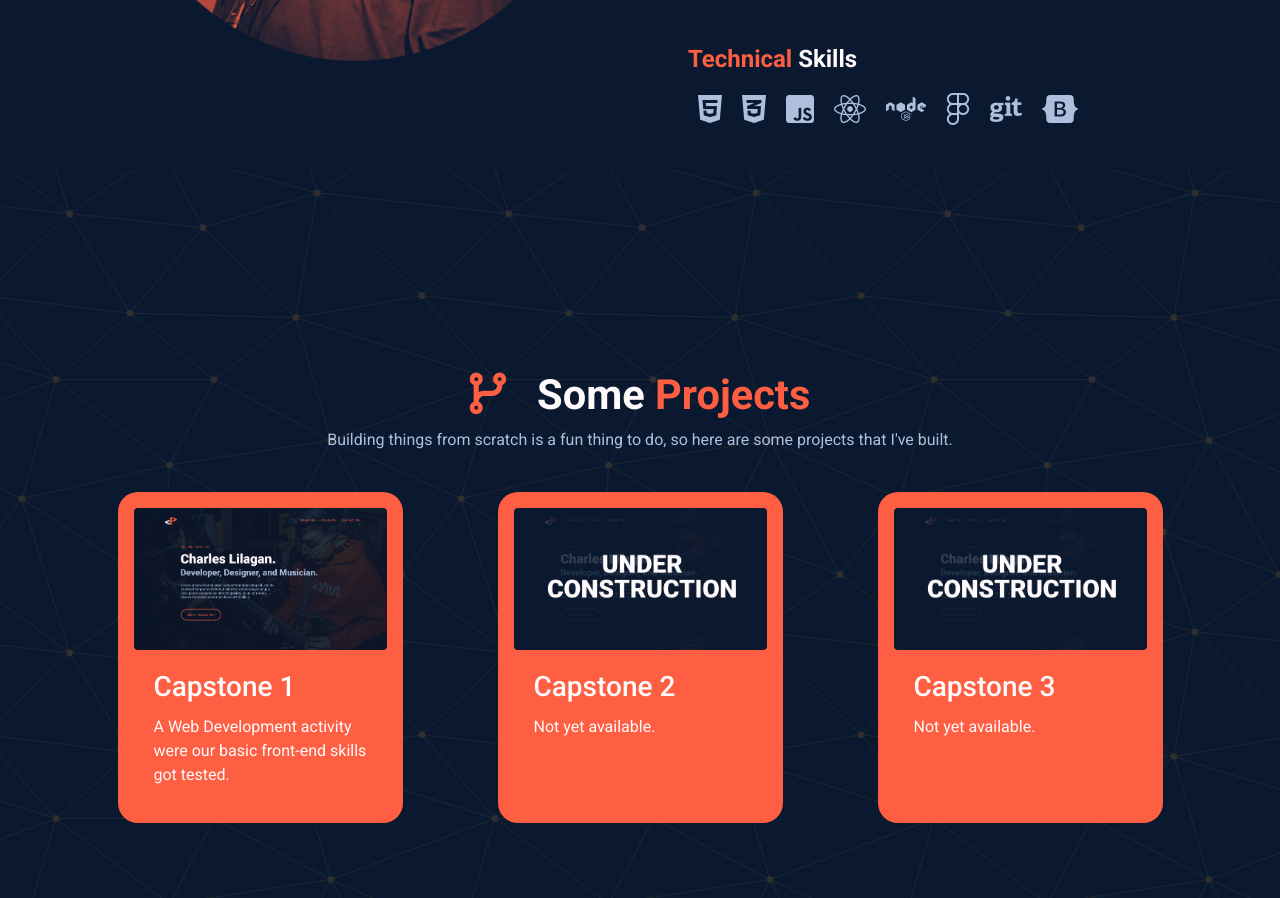
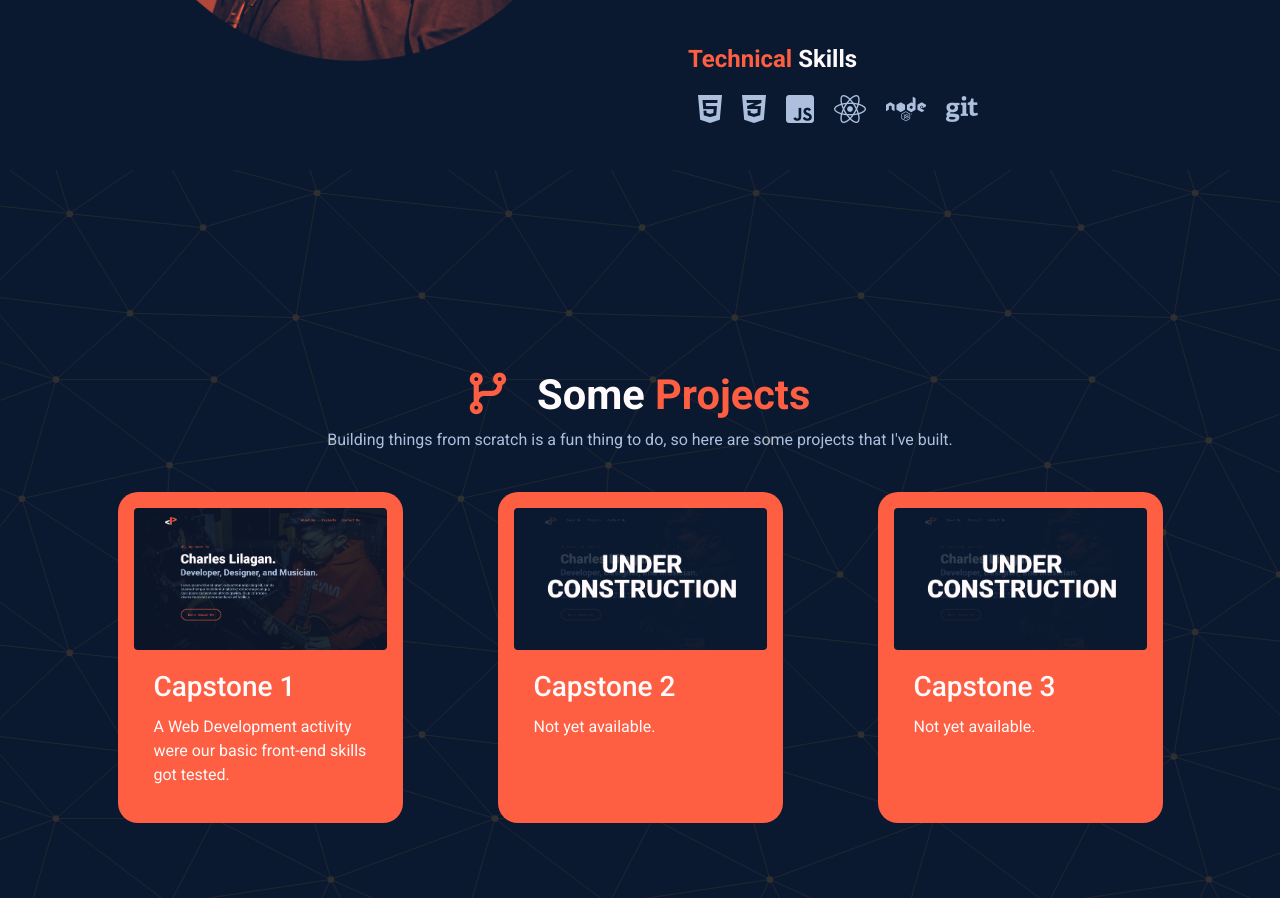
Before and after one commit to charles-lilagan/webportfolio, a plain HTML site: page index.html in a window 1280 px wide. Shown: the part 1461-2359 px from the top of the page. Drawn offline with nearby package versions, Linux system fonts and the light colour scheme.

Commit message:
Minor tweaks

```diff
--- a/index.html
+++ b/index.html
@@ -149,9 +149,7 @@
                         <li><i class="fa-brands fa-js-square fa-2xl"></i></li>
                         <li><i class="fa-brands fa-react fa-2xl"></i></li>
                         <li><i class="fa-brands fa-node fa-2xl"></i></i></li>
-                        <li><i class="fa-brands fa-figma fa-2xl"></i></li>
                         <li><i class="fa-brands fa-git fa-2xl"></i></li>
-                        <li><i class="fa-brands fa-bootstrap fa-2xl"></i></i></li>
                     </ul>
                 </div>
 
```
